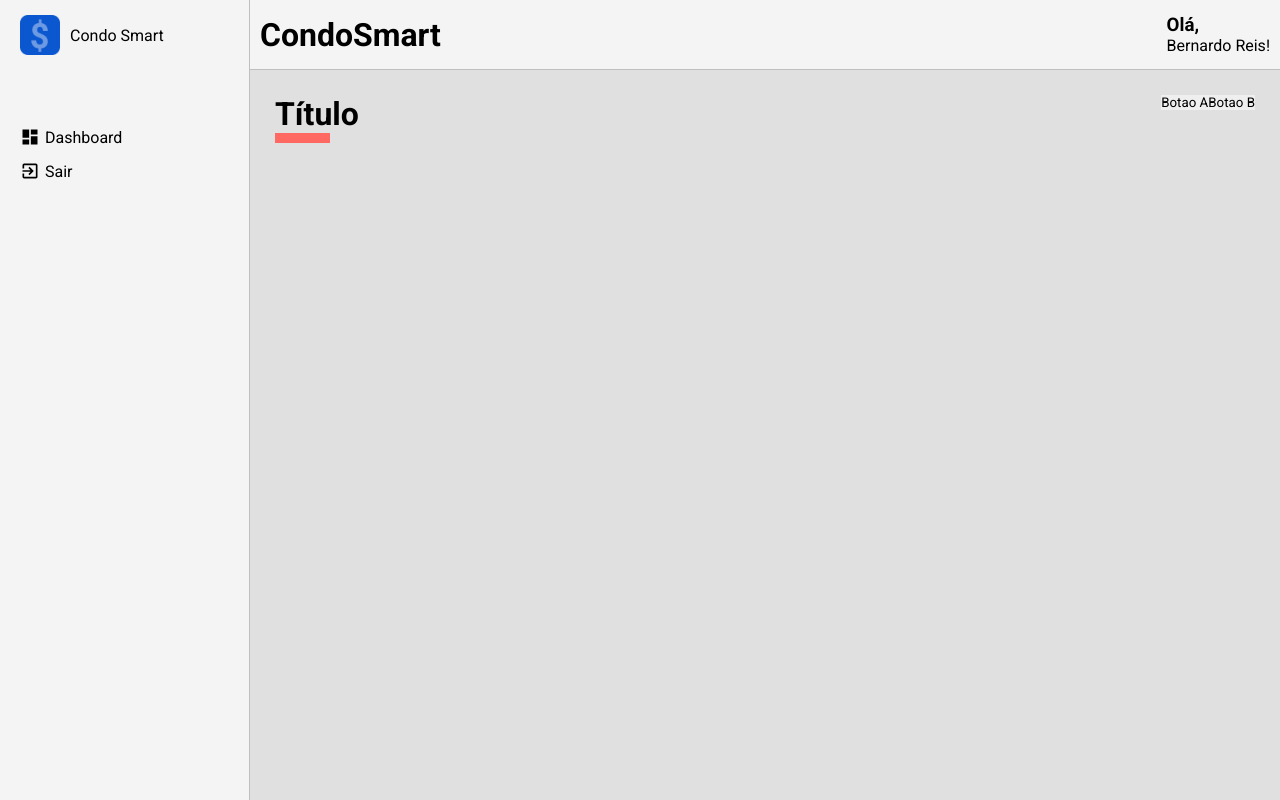
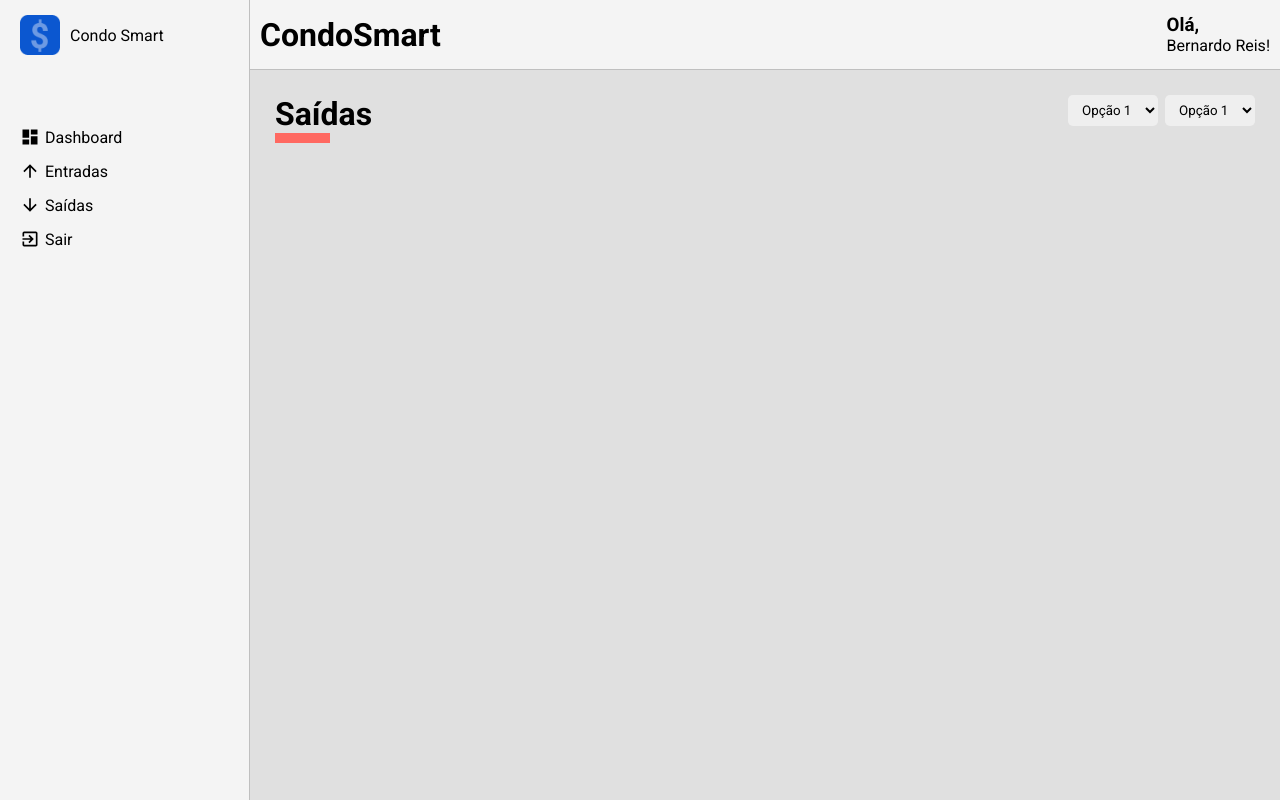
Before and after one commit to devBernardo-Mendes/pit-cotemig-2024, a React (Create React App) app: page / in a window 1280 px wide. Built offline with nearby package versions, Linux system fonts and the light colour scheme.

Commit message:
feat: :sparkles: Creating the select component and making the header content dynamic

```diff
--- a/src/App.tsx
+++ b/src/App.tsx
@@ -3,14 +3,14 @@ import { ThemeProvider } from "styled-components";
 import GlobalStyles from "./styles/GlobalStyles";
 import Layout from "./components/Layout";
 import theme from "./styles/theme/theme";
-import Dashboard from "./pages/Dashboard";
+import List from "./pages/List";
 
 const App: React.FC = () => {
   return (
     <ThemeProvider theme={theme}>
       <GlobalStyles />
       <Layout>
-        <Dashboard />
+        <List />
       </Layout>
     </ThemeProvider>
   );
--- a/src/components/Aside/index.tsx
+++ b/src/components/Aside/index.tsx
@@ -8,7 +8,12 @@ import {
   TitleSC,
 } from "./styles/styled";
 import logoImg from "../../assets/logo.png";
-import { MdDashboard, MdExitToApp } from "react-icons/md";
+import {
+  MdArrowDownward,
+  MdArrowUpward,
+  MdDashboard,
+  MdExitToApp,
+} from "react-icons/md";
 
 const Aside: React.FC = () => {
   return (
@@ -19,11 +24,20 @@ const Aside: React.FC = () => {
       </HeaderSC>
 
       <MenuContainerSC>
-        <MenuIntemLinkSC href="#">
+        <MenuIntemLinkSC href="/condosmart">
           <MdDashboard />
           Dashboard
         </MenuIntemLinkSC>
-        <MenuIntemLinkSC href="#">
+        <MenuIntemLinkSC href="/list/entry-balance">
+          <MdArrowUpward />
+          Entradas
+        </MenuIntemLinkSC>
+
+        <MenuIntemLinkSC href="/list/exit-balance">
+          <MdArrowDownward />
+          Saídas
+        </MenuIntemLinkSC>
+        <MenuIntemLinkSC href="/#">
           <MdExitToApp />
           Sair
         </MenuIntemLinkSC>
--- a/src/components/ContentHeader/index.tsx
+++ b/src/components/ContentHeader/index.tsx
@@ -2,16 +2,19 @@ import React from "react";
 
 import { ContainerSC, ControllersSC, TitleContainerSC } from "./styles/styled";
 
-const ContentHeader: React.FC = () => {
+interface IProps {
+  title: string;
+  lineColor: string;
+  children: React.ReactNode;
+}
+
+const ContentHeader: React.FC<IProps> = ({ children, lineColor, title }) => {
   return (
     <ContainerSC>
-      <TitleContainerSC>
-        <h1>Título</h1>
+      <TitleContainerSC lineColor={lineColor}>
+        <h1>{title}</h1>
       </TitleContainerSC>
-      <ControllersSC>
-        <button type="button">Botao A</button>
-        <button type="button">Botao B</button>
-      </ControllersSC>
+      <ControllersSC>{children}</ControllersSC>
     </ContainerSC>
   );
 };
--- a/src/components/ContentHeader/styles/styled.ts
+++ b/src/components/ContentHeader/styles/styled.ts
@@ -1,4 +1,8 @@
 import styled from "styled-components";
+
+interface IProps {
+  lineColor: string;
+}
 
 export const ContainerSC = styled.div`
   width: 100%;
@@ -9,7 +13,7 @@ export const ContainerSC = styled.div`
   margin-bottom: 25px;
 `;
 
-export const TitleContainerSC = styled.div`
+export const TitleContainerSC = styled.div<IProps>`
   > h1 {
     color: ${(props) => props.theme.colors.black};
 
@@ -17,9 +21,11 @@ export const TitleContainerSC = styled.div`
       content: "";
       display: block;
       width: 55px;
-      border-bottom: 10px solid ${(props) => props.theme.colors.warning};
+      border-bottom: 10px solid ${(props) => props.lineColor};
     }
   }
 `;
 
-export const ControllersSC = styled.div``;
+export const ControllersSC = styled.div`
+  display: flex;
+`;
--- /dev/null
+++ b/src/components/SelectedInput/index.tsx
@@ -0,0 +1,25 @@
+import React from "react";
+import { ContainerSC } from "./styles/styled";
+
+interface ISelectInputProps {
+  options: {
+    value: string | number;
+    label: string | number;
+  }[];
+}
+
+const SelectedInput: React.FC<ISelectInputProps> = ({ options }) => {
+  return (
+    <ContainerSC>
+      <select>
+        {options.map((option) => (
+          <option key={option.value} value={option.value}>
+            {option.label}
+          </option>
+        ))}
+      </select>
+    </ContainerSC>
+  );
+};
+
+export default SelectedInput;
--- /dev/null
+++ b/src/components/SelectedInput/styles/styled.ts
@@ -0,0 +1,10 @@
+import styled from "styled-components";
+
+export const ContainerSC = styled.div`
+  > select {
+    padding: 7px 10px;
+    border-radius: 5px;
+
+    margin-left: 7px;
+  }
+`;
--- a/src/pages/Dashboard/index.tsx
+++ b/src/pages/Dashboard/index.tsx
@@ -1,14 +1,9 @@
 import React from "react";
 
 import { ContainerSC } from "./styles/styled";
-import ContentHeader from "../../components/ContentHeader";
 
 const Dashboard: React.FC = () => {
-  return (
-    <ContainerSC>
-      <ContentHeader />
-    </ContainerSC>
-  );
+  return <ContainerSC></ContainerSC>;
 };
 
 export default Dashboard;
--- /dev/null
+++ b/src/pages/List/index.tsx
@@ -0,0 +1,31 @@
+import React from "react";
+import { ContainerSC } from "./styles/styled";
+import ContentHeader from "../../components/ContentHeader";
+import SelectedInput from "../../components/SelectedInput";
+
+const List: React.FC = () => {
+  const options = [
+    {
+      value: "Option 1",
+      label: "Opção 1",
+    },
+    {
+      value: "Option 2",
+      label: "Opção 2",
+    },
+    {
+      value: "Option 3",
+      label: "Opção 3",
+    },
+  ];
+  return (
+    <ContainerSC>
+      <ContentHeader title="Saídas" lineColor="#FF6961">
+        <SelectedInput options={options} />
+        <SelectedInput options={options} />
+      </ContentHeader>
+    </ContainerSC>
+  );
+};
+
+export default List;
--- /dev/null
+++ b/src/pages/List/styles/styled.ts
@@ -0,0 +1,3 @@
+import styled from "styled-components";
+
+export const ContainerSC = styled.div``;
```
